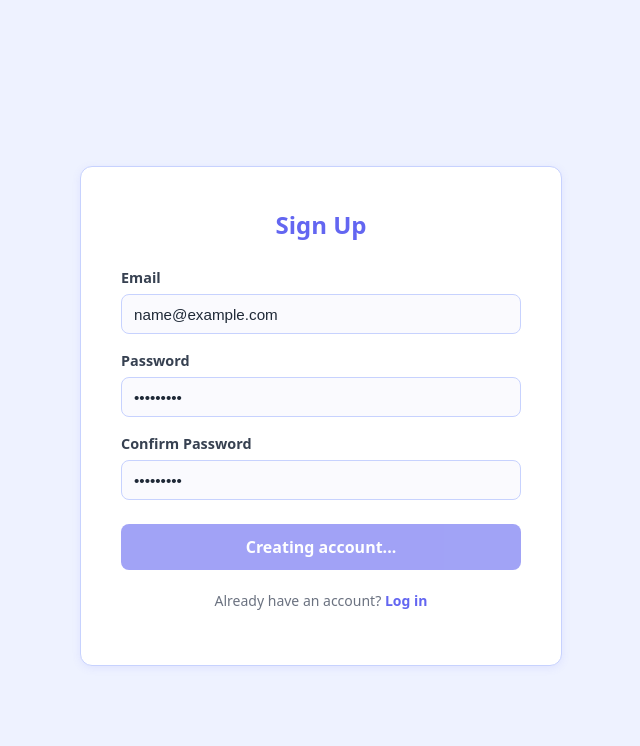
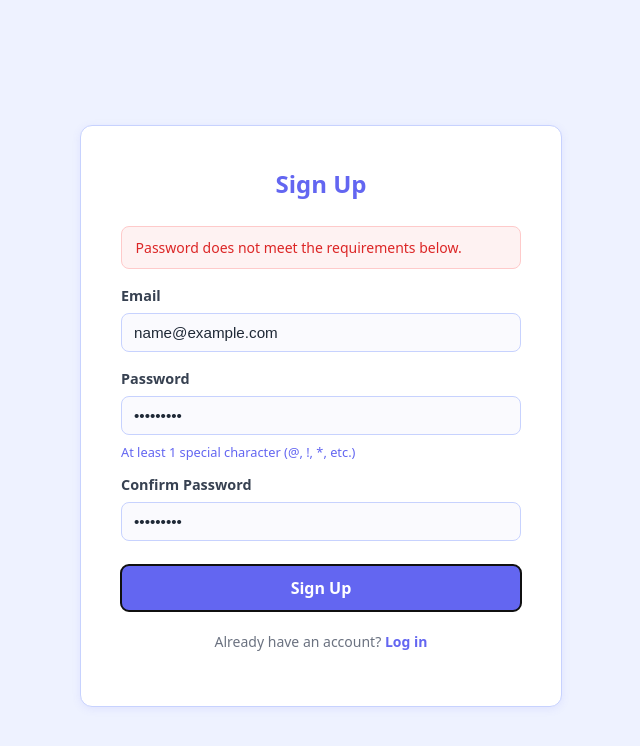
Before and after one commit to tiu02/study-stats, a React (Vite) app: page /signup in a window 1280 px wide. Both pictures are taken after typing "name@example.com", "Sample123", "Sample123" into the empty fields and a click on the button "Sign Up". Shown: the top 746 px of the page, without its empty margins (319-959 px from the left). Built offline with nearby package versions, Linux system fonts and the light colour scheme; no server answers.

Commit message:
Add clientside password validation.

```diff
--- a/src/pages/Auth.css
+++ b/src/pages/Auth.css
@@ -85,6 +85,12 @@
   margin-bottom: 1rem;
 }
 
+.password-hint {
+  margin: -0.5rem 0 0.75rem;
+  font-size: 0.8rem;
+  color: #6366F1;
+}
+
 .auth-switch {
   text-align: center;
   margin-top: 1.25rem;
--- a/src/pages/Signup.jsx
+++ b/src/pages/Signup.jsx
@@ -2,6 +2,14 @@ import { useState } from 'react'
 import { useNavigate, Navigate, Link } from 'react-router-dom'
 import { useAuth } from '../context/AuthContext'
 import './Auth.css'
+
+const passwordRules = [
+  { test: (pw) => /[A-Z]/.test(pw), label: 'At least 1 uppercase letter' },
+  { test: (pw) => /[a-z]/.test(pw), label: 'At least 1 lowercase letter' },
+  { test: (pw) => /[0-9]/.test(pw), label: 'At least 1 number' },
+  { test: (pw) => /[^A-Za-z0-9]/.test(pw), label: 'At least 1 special character (@, !, *, etc.)' },
+  { test: (pw) => pw.length >= 8 && pw.length <= 100, label: '8–100 characters' },
+]
 
 export default function Signup() {
   const [email, setEmail] = useState('')
@@ -9,12 +17,15 @@ export default function Signup() {
   const [confirmPassword, setConfirmPassword] = useState('')
   const [error, setError] = useState('')
   const [loading, setLoading] = useState(false)
+  const [passwordTouched, setPasswordTouched] = useState(false)
   const { signup, currentUser } = useAuth()
   const navigate = useNavigate()
 
   if (currentUser) {
     return <Navigate to="/" />
   }
+
+  const allRulesPassed = passwordRules.every((rule) => rule.test(password))
 
   function getErrorMessage(code) {
     switch (code) {
@@ -23,7 +34,7 @@ export default function Signup() {
       case 'auth/invalid-email':
         return 'Please enter a valid email address.'
       case 'auth/weak-password':
-        return 'Password must be at least 6 characters.'
+        return 'Password does not meet the requirements below.'
       case 'auth/network-request-failed':
         return 'Network error. Check your connection and try again.'
       default:
@@ -34,6 +45,10 @@ export default function Signup() {
   async function handleSubmit(e) {
     e.preventDefault()
     setError('')
+
+    if (!allRulesPassed) {
+      return setError('Password does not meet the requirements below.')
+    }
 
     if (password !== confirmPassword) {
       return setError('Passwords do not match.')
@@ -72,10 +87,16 @@ export default function Signup() {
             type="password"
             value={password}
             onChange={(e) => setPassword(e.target.value)}
+            onFocus={() => setPasswordTouched(true)}
             autoComplete="new-password"
             required
           />
         </label>
+        {passwordTouched && !allRulesPassed && (
+          <p className="password-hint">
+            {passwordRules.find((rule) => !rule.test(password)).label}
+          </p>
+        )}
         <label>
           Confirm Password
           <input
```
